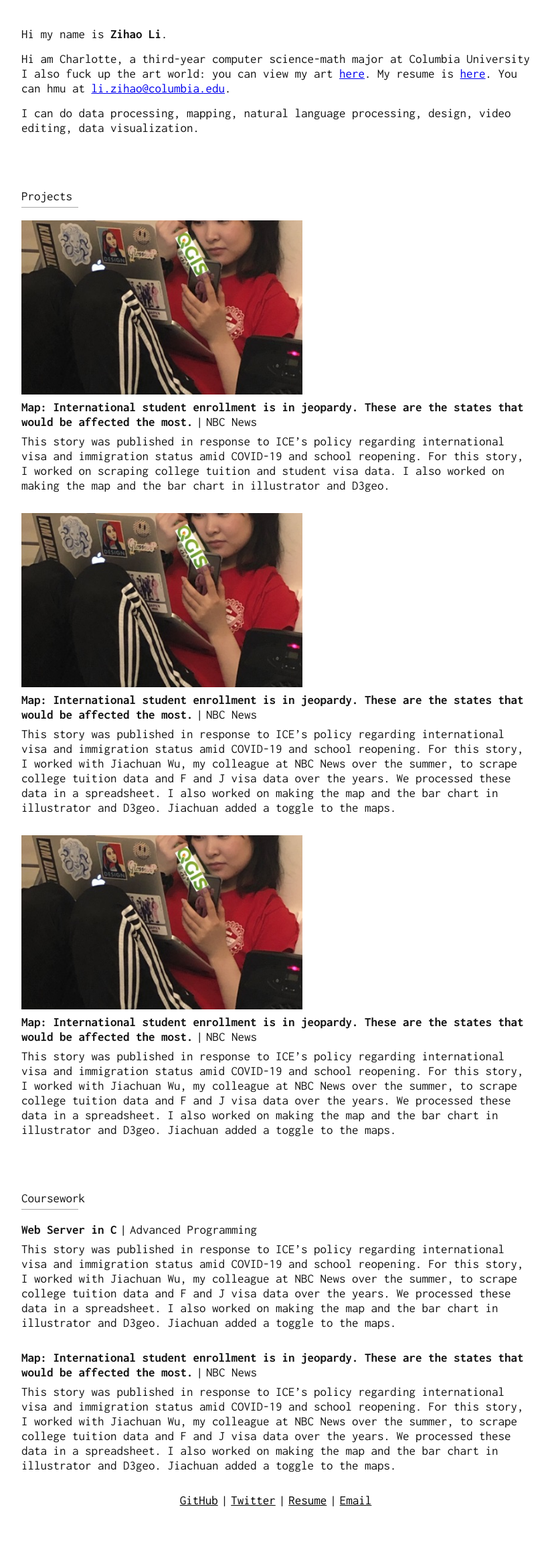
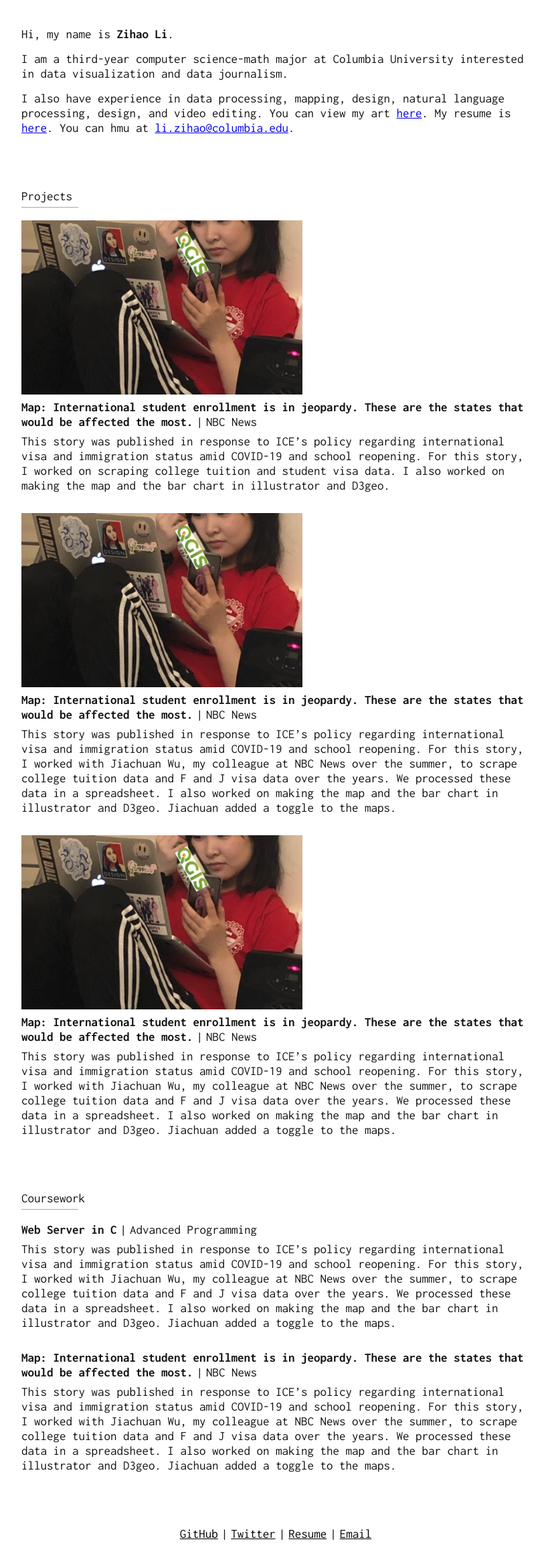
Before and after one commit to shallotly/shallotly.github.io, a React (Create React App) app: page / in a window 1280 px wide. Shown: the top 2338 px of the page at 67% size, without its empty margins (228-1050 px from the left). Before the commit the page ends 2291 px from the top, so only its background shows below. Built offline with nearby package versions, Linux system fonts and the light colour scheme.

Commit message:
merge confl

```diff
--- a/src/App.js
+++ b/src/App.js
@@ -34,7 +34,7 @@
 
 const Footer = styled.div`
   margin: 0 auto;
-  margin-top: 30px;
+  margin-top: 80px;
   display: flex;
   justify-content: center;
 
@@ -63,7 +63,7 @@
   Email: 'mailto:li.zihao@columbia.edu',
 };
 
-const NAME_ROTATE_TIME = 5000;
+const NAME_ROTATE_TIME = 3000;
 const ALIAS = [
   '厉子浩',
   'Zihao Li',
@@ -96,17 +96,18 @@
     return (
       <Container>
         <p>
-          Hi my name is <b>{ALIAS[this.state.index % ALIAS.length]}</b>.
+          Hi, my name is <b>{ALIAS[this.state.index % ALIAS.length]}</b>.
         </p>
         <p>
-          Hi am Charlotte, a third-year computer science-math major at Columbia
-          University I also fuck up the art world: you can view my art{' '}
-          <a href="https://charligraphy.wordpress.com/">here</a>. My resume is <a href="/resume.pdf">here</a>. You can hmu
-          at <a href="mailto:li.zihao@columbia.edu">li.zihao@columbia.edu</a>.
+          I am a third-year computer science-math major at Columbia University
+          interested in data visualization and data journalism.
         </p>
         <p>
-          I can do data processing, mapping, natural language processing,
-          design, video editing, data visualization.
+          I also have experience in data processing, mapping, design, natural
+          language processing, design, and video editing. You can view my art{' '}
+          <a href="https://charligraphy.wordpress.com">here</a>. My resume is{' '}
+          <a href={`/resume.pdf`}>here</a>. You can hmu at{' '}
+          <a href="mailto:li.zihao@columbia.edu">li.zihao@columbia.edu</a>.
         </p>
         <h1>
           Projects
--- a/src/data.js
+++ b/src/data.js
@@ -2,43 +2,57 @@
   projects: [
     {
       imgPath: 'test.jpg',
-            title: 'Map: International student enrollment is in jeopardy. These are the states that would be affected the most.',
+      title:
+        'Map: International student enrollment is in jeopardy. These are the states that would be affected the most.',
       publisher: 'NBC News',
-            articleUrl: 'https://www.nbcnews.com/news/us-news/map-trump-international-student-rule-effects-state-n1233219',
+      articleUrl:
+        'https://www.nbcnews.com/news/us-news/map-trump-international-student-rule-effects-state-n1233219',
       publisherUrl: 'https://www.nbcnews.com/pages/author/charlotte-li',
-            description: 'This story was published in response to ICE’s policy regarding international visa and immigration status amid COVID-19 and school reopening. For this story, I worked on scraping college tuition and student visa data. I also worked on making the map and the bar chart in illustrator and D3geo.',
+      description:
+        'This story was published in response to ICE’s policy regarding international visa and immigration status amid COVID-19 and school reopening. For this story, I worked on scraping college tuition and student visa data. I also worked on making the map and the bar chart in illustrator and D3geo.',
     },
     {
       imgPath: 'test.jpg',
-            title: 'Map: International student enrollment is in jeopardy. These are the states that would be affected the most.',
+      title:
+        'Map: International student enrollment is in jeopardy. These are the states that would be affected the most.',
       publisher: 'NBC News',
-            articleUrl: 'https://www.nbcnews.com/news/us-news/map-trump-international-student-rule-effects-state-n1233219',
+      articleUrl:
+        'https://www.nbcnews.com/news/us-news/map-trump-international-student-rule-effects-state-n1233219',
       publisherUrl: 'https://www.nbcnews.com/pages/author/charlotte-li',
-            description: 'This story was published in response to ICE’s policy regarding international visa and immigration status amid COVID-19 and school reopening. For this story, I worked with Jiachuan Wu, my colleague at NBC News over the summer, to scrape college tuition data and F and J visa data over the years. We processed these data in a spreadsheet. I also worked on making the map and the bar chart in illustrator and D3geo. Jiachuan added a toggle to the maps.',
+      description:
+        'This story was published in response to ICE’s policy regarding international visa and immigration status amid COVID-19 and school reopening. For this story, I worked with Jiachuan Wu, my colleague at NBC News over the summer, to scrape college tuition data and F and J visa data over the years. We processed these data in a spreadsheet. I also worked on making the map and the bar chart in illustrator and D3geo. Jiachuan added a toggle to the maps.',
     },
     {
       imgPath: 'test.jpg',
-            title: 'Map: International student enrollment is in jeopardy. These are the states that would be affected the most.',
+      title:
+        'Map: International student enrollment is in jeopardy. These are the states that would be affected the most.',
       publisher: 'NBC News',
-            articleUrl: 'https://www.nbcnews.com/news/us-news/map-trump-international-student-rule-effects-state-n1233219',
+      articleUrl:
+        'https://www.nbcnews.com/news/us-news/map-trump-international-student-rule-effects-state-n1233219',
       publisherUrl: 'https://www.nbcnews.com/pages/author/charlotte-li',
-            description: 'This story was published in response to ICE’s policy regarding international visa and immigration status amid COVID-19 and school reopening. For this story, I worked with Jiachuan Wu, my colleague at NBC News over the summer, to scrape college tuition data and F and J visa data over the years. We processed these data in a spreadsheet. I also worked on making the map and the bar chart in illustrator and D3geo. Jiachuan added a toggle to the maps.',
+      description:
+        'This story was published in response to ICE’s policy regarding international visa and immigration status amid COVID-19 and school reopening. For this story, I worked with Jiachuan Wu, my colleague at NBC News over the summer, to scrape college tuition data and F and J visa data over the years. We processed these data in a spreadsheet. I also worked on making the map and the bar chart in illustrator and D3geo. Jiachuan added a toggle to the maps.',
     },
   ],
   courses: [
     {
       title: 'Web Server in C',
       publisher: 'Advanced Programming',
-            articleUrl: 'https://www.nbcnews.com/news/us-news/map-trump-international-student-rule-effects-state-n1233219',
-            publisherUrl: 'https://www.nbcnews.com/pages/author/charlotte-li',
-            description: 'This story was published in response to ICE’s policy regarding international visa and immigration status amid COVID-19 and school reopening. For this story, I worked with Jiachuan Wu, my colleague at NBC News over the summer, to scrape college tuition data and F and J visa data over the years. We processed these data in a spreadsheet. I also worked on making the map and the bar chart in illustrator and D3geo. Jiachuan added a toggle to the maps.',
+      articleUrl:
+        'https://www.nbcnews.com/news/us-news/map-trump-international-student-rule-effects-state-n1233219',
+      publisherUrl: 'http://www.cs.columbia.edu/~jae/3157',
+      description:
+        'This story was published in response to ICE’s policy regarding international visa and immigration status amid COVID-19 and school reopening. For this story, I worked with Jiachuan Wu, my colleague at NBC News over the summer, to scrape college tuition data and F and J visa data over the years. We processed these data in a spreadsheet. I also worked on making the map and the bar chart in illustrator and D3geo. Jiachuan added a toggle to the maps.',
     },
     {
-            title: 'Map: International student enrollment is in jeopardy. These are the states that would be affected the most.',
+      title:
+        'Map: International student enrollment is in jeopardy. These are the states that would be affected the most.',
       publisher: 'NBC News',
-            articleUrl: 'https://www.nbcnews.com/news/us-news/map-trump-international-student-rule-effects-state-n1233219',
+      articleUrl:
+        'https://www.nbcnews.com/news/us-news/map-trump-international-student-rule-effects-state-n1233219',
       publisherUrl: 'https://www.nbcnews.com/pages/author/charlotte-li',
-            description: 'This story was published in response to ICE’s policy regarding international visa and immigration status amid COVID-19 and school reopening. For this story, I worked with Jiachuan Wu, my colleague at NBC News over the summer, to scrape college tuition data and F and J visa data over the years. We processed these data in a spreadsheet. I also worked on making the map and the bar chart in illustrator and D3geo. Jiachuan added a toggle to the maps.',
+      description:
+        'This story was published in response to ICE’s policy regarding international visa and immigration status amid COVID-19 and school reopening. For this story, I worked with Jiachuan Wu, my colleague at NBC News over the summer, to scrape college tuition data and F and J visa data over the years. We processed these data in a spreadsheet. I also worked on making the map and the bar chart in illustrator and D3geo. Jiachuan added a toggle to the maps.',
     },
   ],
 };
```
Lines whose indentation alone changed are shown as unchanged.
